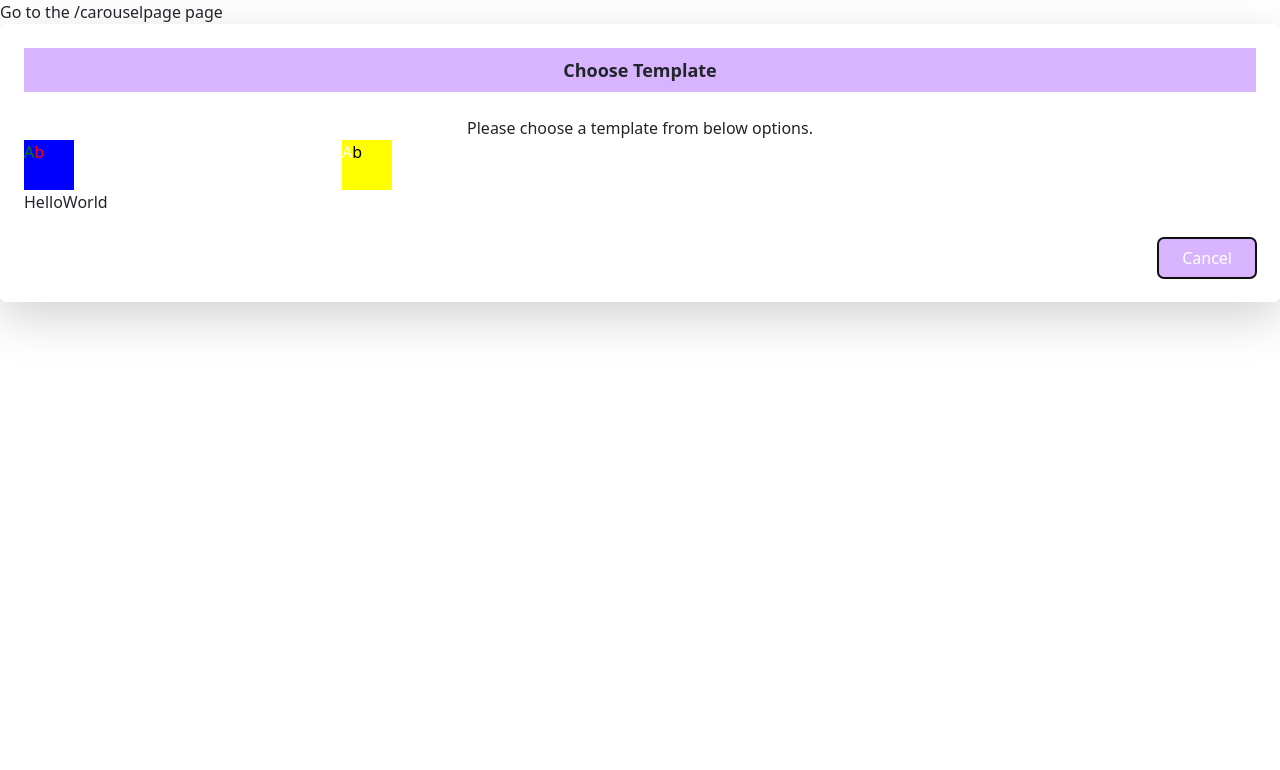
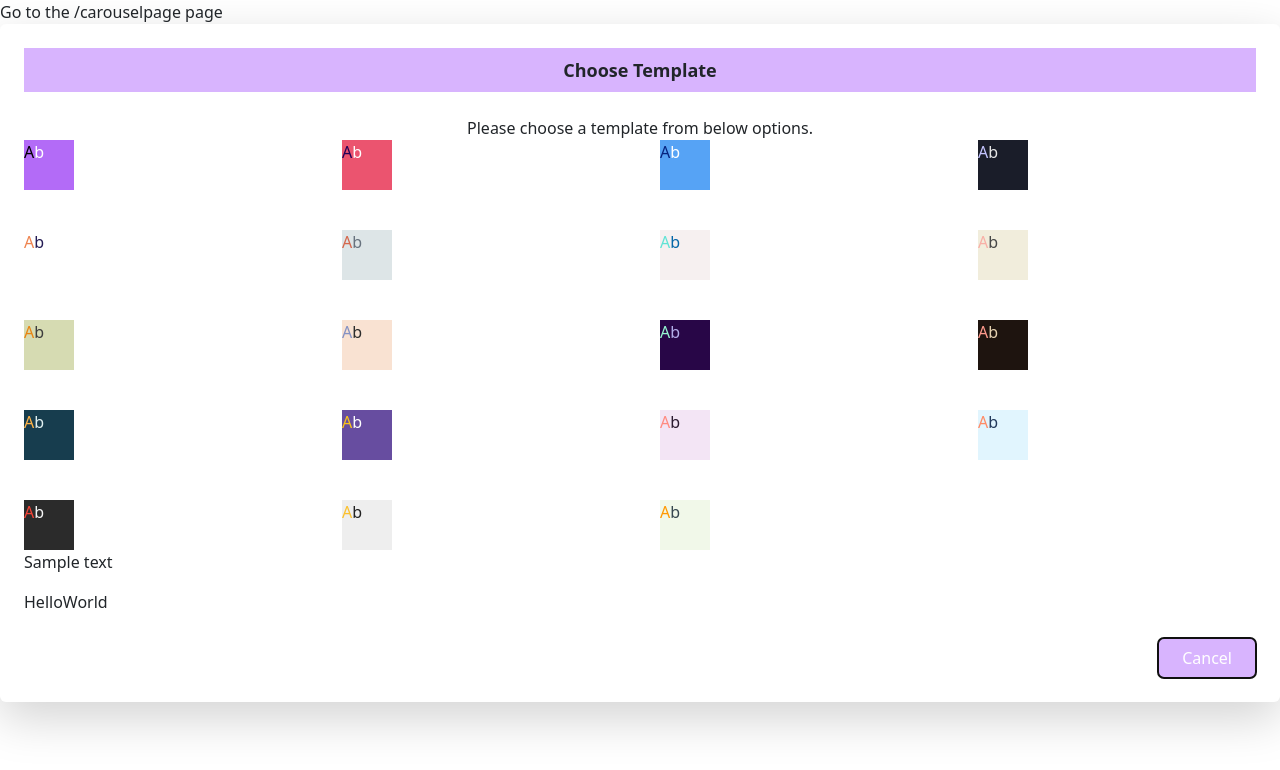
Before and after one commit to pranay-24/carousel-test-1, a React (Create React App) app: page /sidebar in a window 1280 px wide. Shown: the top 770 px of the page. Built offline with nearby package versions, Linux system fonts and the light colour scheme.

Commit message:
prop added in current SLide display

```diff
--- a/src/App.js
+++ b/src/App.js
@@ -1,4 +1,4 @@
-import { useState } from 'react'
+import { useState,useContext } from 'react'
 
 import {BrowserRouter,Routes,Route,Link} from 'react-router-dom'
 import CarouselPage from './components/CarouselPage'
@@ -13,6 +13,7 @@ function App() {
     <>
     <CarouselState>
     <p>Go to the /carouselpage page</p>
+
       <BrowserRouter>
     <Routes>
       <Route path='/carouselpage' element={<CarouselPage/>} />
--- a/src/components/CarouselSlides.jsx
+++ b/src/components/CarouselSlides.jsx
@@ -1,13 +1,21 @@
-import React, { useState,useContext } from "react";
+import React, { useState,useContext,useEffect } from "react";
 //import CarouselSlide from "./CarouselSlide";
-import {setCurrentSlideIndex, selectSlideByIndex } from "./carousel/AidataSlice";
+//import {setCurrentSlideIndex, selectSlideByIndex } from "./carousel/AidataSlice";
 import {useSelector, useDispatch} from 'react-redux';
-import { slideContext } from "./carousel/CarouselState";
-const CarouselSlides = () => {
-    const {selectedColor} = useContext(slideContext);
+import { SlideContext } from "./carousel/CarouselState";
+import Sidebar from "./Sidebar";
+
+const CarouselSlides = (props) => {
+    const {selectedColor} = useContext(SlideContext);
+const {currentSlide} = props.currentSlideIndex
+    useEffect(() => {
+        // Perform actions upon selectedColor change
+        // This will run every time selectedColor changes
+        console.log('Selected color changed:', selectedColor);
+    }, [selectedColor]);
 
     const slides = useSelector((state) => state.Aidata.slides);
-    const currentSlideIndex = useSelector((state) => state.Aidata.currentIndex);
+   // const currentSlideIndex = useSelector((state) => state.Aidata.currentIndex);
     const dispatch = useDispatch();
 
     const classNames = (...classes)=>{
@@ -19,16 +27,16 @@ const CarouselSlides = () => {
 //     // Add more slides as needed
 //   ]);
 
-  const [currentSlide, setCurrentSlide] = useState(0);
+  //const [currentSlide, setCurrentSlide] = useState(0);
 
-  const handleNextSlide = () => {
-    dispatch(setCurrentSlideIndex(currentSlideIndex + 1));
-  };
+  // const handleNextSlide = () => {
+  //   dispatch(setCurrentSlideIndex(currentSlideIndex + 1));
+  // };
 
 
-  const handlePreviousSlide = () => {
-    dispatch(setCurrentSlideIndex(currentSlideIndex - 1));
-  };
+  // const handlePreviousSlide = () => {
+  //   dispatch(setCurrentSlideIndex(currentSlideIndex - 1));
+  // };
 
 //   const handleTitleChange = (e) => {
 //     const updatedSlides = [...slides];
@@ -44,21 +52,29 @@ const CarouselSlides = () => {
 
   return (
     <div>
+
       <section id="carousel_slide">
         <div className="flex-col w-[1000px]">
-          {slides.length > 0 && currentSlideIndex >= 0 && (
+          {slides.length > 0 && currentSlide >= 0 && (
             <div style={{ backgroundColor: selectedColor.background }}>
                 <div  >
-                <p className="font-sans text-lg">{slides[currentSlideIndex].title}</p>
+                <p className="font-sans text-lg">{slides[currentSlide].title}</p>
                 </div>
-
+                <div>
+        {/* {console.log('selectedColor:', selectedColor)} */}
+        {/* ...rest of your component */}
+        {/* <div style={{background:selectedColor.background , color: selectedColor.fontColor1}}>
+    <span style={{color:selectedColor.fontColor2}}>Hello</span>
+    <span>World</span>
+  </div> */}
+    </div>
               <div >
-              <p className="font-sans text-lg" style={{ color: selectedColor.fontColor1 }}>{slides[currentSlideIndex].description}</p>
+              <p className="font-sans text-lg" style={{ color: selectedColor.fontColor1 }}>{slides[currentSlide].description}</p>
               </div>
 
-              {slides[currentSlideIndex].imageUrl && (
+              {slides[currentSlide].imageUrl && (
                 <div className="flex w-[450px] h-auto overflow-hidden">
-                  <img className={"rounded-2xl w-full "} src={slides[currentSlideIndex].imageUrl} alt="" />
+                  <img className={"rounded-2xl w-full "} src={slides[currentSlide].imageUrl} alt="" />
                 </div>
               )}
             </div>
@@ -66,10 +82,10 @@ const CarouselSlides = () => {
         </div>
       </section>
 
-      <div>
+      {/* <div>
         <button onClick={handlePreviousSlide}>Previous</button>
         <button onClick={handleNextSlide}>Next</button>
-      </div>
+      </div> */}
     </div>
   );
 };
--- a/src/components/Sidebar.jsx
+++ b/src/components/Sidebar.jsx
@@ -1,11 +1,11 @@
 import React, {useState, useContext} from 'react'
 import {  Dialog } from '@headlessui/react'
-import { slideContext } from './carousel/CarouselState'
+import { SlideContext } from './carousel/CarouselState'
 
 export default function Sidebar() {
 
     let [isOpen, setIsOpen] = useState(true)
-    const { selectedColor } = useContext(slideContext);
+    const { selectedColor } = useContext(SlideContext);
   return (
     <div className="flex justify-center">
 
@@ -24,7 +24,8 @@ export default function Sidebar() {
   <SelectorGrid />
   </div>
   {/* <p>{selectedColor.background}</p> */}
-  <div style={{background:selectedColor.background , color: selectedColor.fontColor1}}>
+  <p>Sample text </p>
+  <div className="mt-3" style={{background:selectedColor.background , color: selectedColor.fontColor1}}>
     <span style={{color:selectedColor.fontColor2}}>Hello</span>
     <span>World</span>
   </div>
@@ -44,12 +45,12 @@ const SelectorBox = ({ background, fontColor1, fontColor2 }) => {
       backgroundColor: background,
       color: fontColor1,
     };
-    const { selectBox } = useContext(slideContext);
+    const { selectBox } = useContext(SlideContext);
     return (
       <div
         className="box w-[50px] h-[50px] cursor-pointer active:border-purple-500 active-border focus:border focus:border-purple-500 "
         style={boxStyle}
-        onClick={() => {selectBox({ background, fontColor1, fontColor2 })
+        onClick={() => {selectBox(background, fontColor1, fontColor2 )
      //console.log(boxStyle)
     }}
       >
@@ -61,9 +62,29 @@ const SelectorBox = ({ background, fontColor1, fontColor2 }) => {
 
   const SelectorGrid = ({ selectBox }) => {
     const boxesData = [
-      { background: 'blue', fontColor1: 'red', fontColor2: 'green' },
-      { background: 'yellow', fontColor1: 'black', fontColor2: 'white' },
+
+      { background: '#B36BF7', fontColor1: '#FFFFFF', fontColor2: '#000000' },
+      { background: '#EB546F', fontColor1: '#FFFFFF', fontColor2: '#220257' },
+      { background: '#56a3f5', fontColor1: '#ffffff', fontColor2: '#06247f' },
+      { background: '#1a1d29', fontColor1: '#e6e6e6', fontColor2: '#c5c5ff' },
+      { background: '#ffffff', fontColor1: '#231b54', fontColor2: '#ee834e' },
+      { background: '#dde5e7', fontColor1: '#67727e', fontColor2: '#d4674c' },
+      { background: '#f6f0f0', fontColor1: '#0567a8', fontColor2: '#60e3d5' },
+      { background: '#F1EDDC', fontColor1: '#474747', fontColor2: '#F8AFA6' },
+      { background: '#D6DBB2', fontColor1: '#3C3C3C', fontColor2: '#e88411' },
+      { background: '#F9E2D2', fontColor1: '#2C2C2C', fontColor2: '#8491C3' },
+      { background: '#280647', fontColor1: '#b3aee9', fontColor2: '#96f7d2' },
+      { background: '#1e140f', fontColor1: '#e6d2b1', fontColor2: '#ff9a8d' },
+      { background: '#173d4e', fontColor1: '#e1f1f1', fontColor2: '#ffb347' },
+      { background: '#674da0', fontColor1: '#ffffff', fontColor2: '#fac318' },
+      { background: '#f3e5f5', fontColor1: '#2b1a30', fontColor2: '#ff8a80' },
+      { background: '#e1f5fe', fontColor1: '#23395b', fontColor2: '#ff8a65' },
+      { background: '#2b2b2b', fontColor1: '#f7f7f7', fontColor2: '#f44336' },
+      { background: '#eeeeee', fontColor1: '#212121', fontColor2: '#fbc02d' },
+      { background: '#f1f8e9', fontColor1: '#37474f', fontColor2: '#ff9800' },
+
       // Add more boxes as needed
+
     ];
 
     return (
--- a/src/components/carousel/AidataSlice.js
+++ b/src/components/carousel/AidataSlice.js
@@ -57,6 +57,13 @@ export const setCurrentSlideIndex= createAction (
         };
     })
 
+export const updateSlides= createAction (
+    'Aidata/updateSlide',
+    (slides) => {
+        return {
+          payload: slides,
+        };
+    })
 
     export const fetchMockData= createAsyncThunk (
         "Aidata/fetchMockData",
@@ -66,7 +73,7 @@ export const setCurrentSlideIndex= createAction (
             title:"Unlocking Success: Crafting an Effective Executive Assistant CV",
             description : "I want you to act as a cretae informing title about career development. I will provide you with the title of an article and your task is to come up with an informative title that conveys the information needed about the subject at hand. My first title is I need help developing an effective CV for an executive assistant position."
          }
-        // console.log(response)
+         console.log(response)
         return response
         }
         )
@@ -99,7 +106,10 @@ export const AidataSlice = createSlice({
     })
     .addCase(setCurrentSlideIndex, (state, action) => {
         state.currentIndex = action.payload;
-      });
+      })
+    .addCase(updateSlides, (state, action) => {
+        state.slides = action.payload;
+      })
 
 }
 })
--- a/src/components/carousel/CarouselState.js
+++ b/src/components/carousel/CarouselState.js
@@ -1,8 +1,8 @@
 import { createContext, useState,useEffect } from "react";
 
-export const slideContext = createContext();
+export const SlideContext = createContext();
 
-export const CarouselState = (props)=>{
+export const CarouselState = ({children})=>{
 
     const [selectedColor, setSelectedColor] = useState({
         background: '',
@@ -12,14 +12,15 @@ export const CarouselState = (props)=>{
       useEffect(() => {
         //console.log(selectedColor.background);
       }, [selectedColor.background]);
-      const selectBox = (sentbackground, sentfontColor1, sentfontColor2) => {
-        setSelectedColor({ background:sentbackground, fontColor1:sentfontColor1, fontColor2:sentfontColor2 });
+
+      const selectBox = (background, fontColor1, fontColor2) => {
+        setSelectedColor({ background, fontColor1, fontColor2 });
       // console.log(selectedColor.background);
       };
 
     return (
-        <slideContext.Provider value={{ selectBox, selectedColor }}>
-          {props.children}
-        </slideContext.Provider>
+        <SlideContext.Provider value={{ selectBox, selectedColor }}>
+          {children}
+        </SlideContext.Provider>
       )
 }
```
Also changed, not shown: src/components/CarouselPage.jsx (+93 -23 lines).
